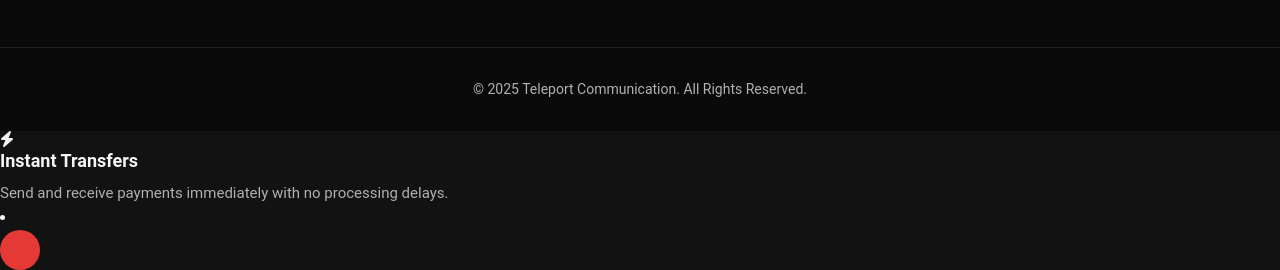
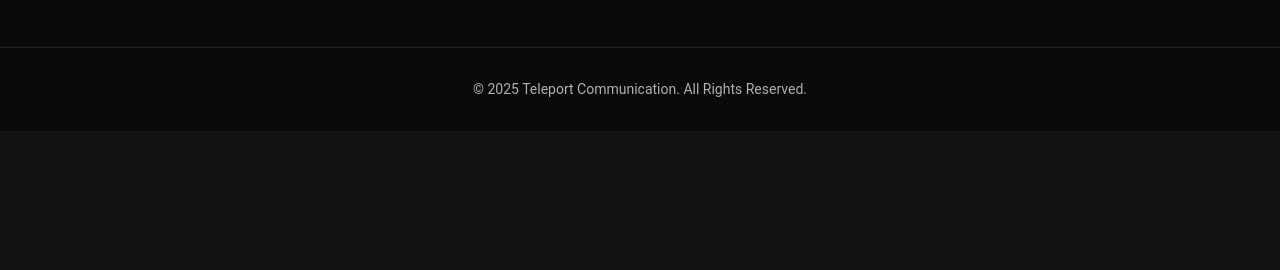
Before and after one commit to oldwestsolutions/teleport, a plain HTML site: page index.html in a window 1280 px wide. Shown: the part 4883-5153 px from the top of the page. After the commit the page ends 5014 px from the top, so only its background shows below. Drawn offline with Linux system fonts and the light colour scheme.

Commit message:
Update index.html

```diff
--- a/index.html
+++ b/index.html
@@ -1587,12 +1587,4 @@
         </div>
     </footer>
 </body>
-</html><i class="fas fa-bolt"></i>
-                            </div>
-                            <div class="feature-text">
-                                <h4>Instant Transfers</h4>
-                                <p>Send and receive payments immediately with no processing delays.</p>
-                            </div>
-                        </li>
-                        <li>
-                            <div class="feature-icon">
+</html>
```
